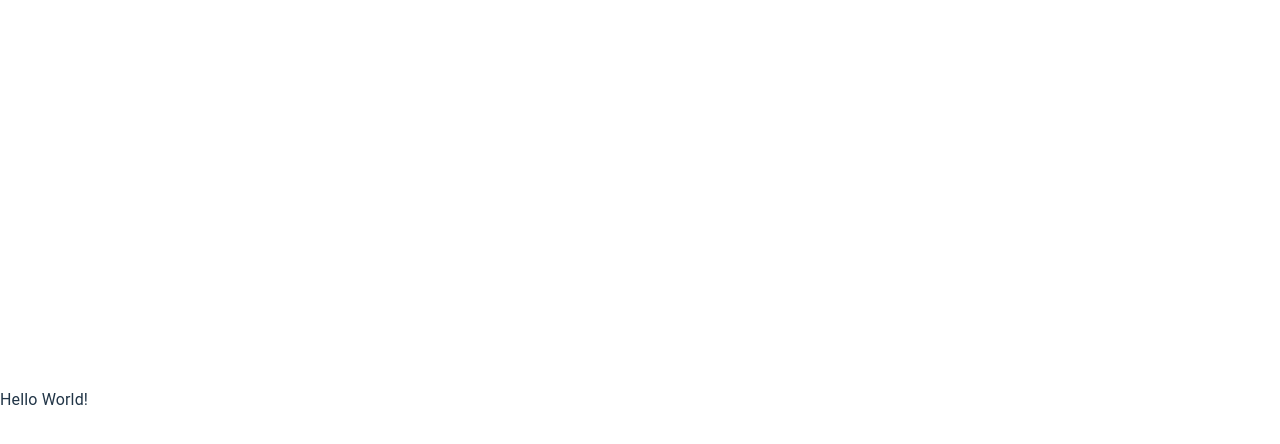
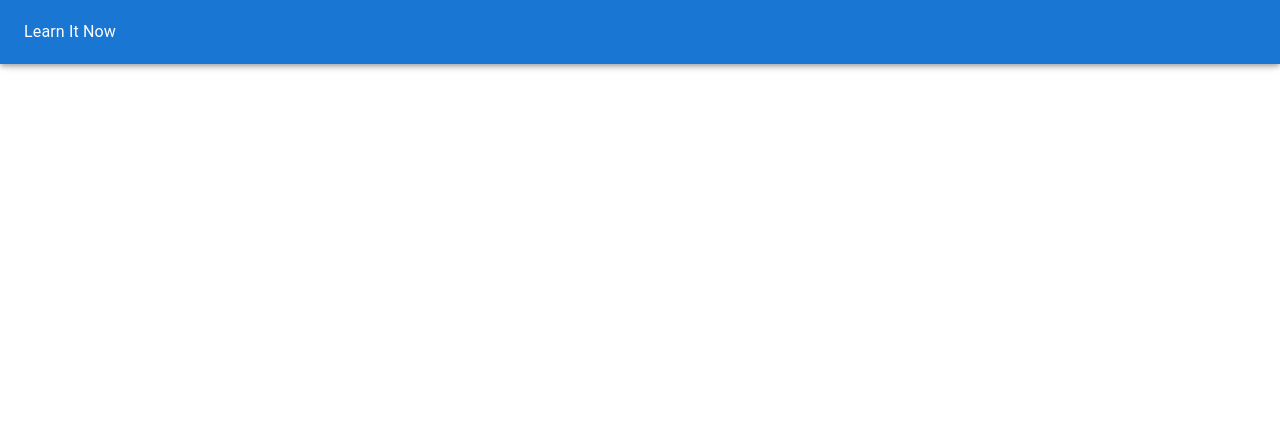
Before and after one commit to rjvb7424/learnitnow.net, a React (Vite) app in the folder learnitnow/: page / in a window 1280 px wide. Shown: the top 444 px of the page. Built offline with nearby package versions, Linux system fonts and the light colour scheme.

Commit message:
feat: refactor Home component to use CustomAppBar and fix import path

```diff
--- a/learnitnow/src/App.tsx
+++ b/learnitnow/src/App.tsx
@@ -1,4 +1,4 @@
-import Home from './pages/Homepage/Home.tsx'
+import Home from './pages/homepage/Home.tsx'
 
 function App() {
 
--- a/learnitnow/src/pages/Homepage/Home.tsx
+++ b/learnitnow/src/pages/Homepage/Home.tsx
@@ -1,11 +1,10 @@
-import { Typography } from '@mui/material'
+// Internal dependencies
+import CustomAppBar from './components/CustomAppbar'
 
 function Home() {
 
   return (
-    <Typography>
-        Hello World!
-    </Typography>
+    <CustomAppBar/>
   )
 }
 
--- /dev/null
+++ b/learnitnow/src/pages/Homepage/components/CustomAppbar.tsx
@@ -0,0 +1,15 @@
+import { AppBar, Toolbar, Typography } from "@mui/material";
+
+function CustomAppBar() {
+    return (
+        <AppBar>
+            <Toolbar>
+                <Typography>
+                    Learn It Now
+                </Typography>
+            </Toolbar>
+        </AppBar>
+    )
+}
+
+export default CustomAppBar;
```
